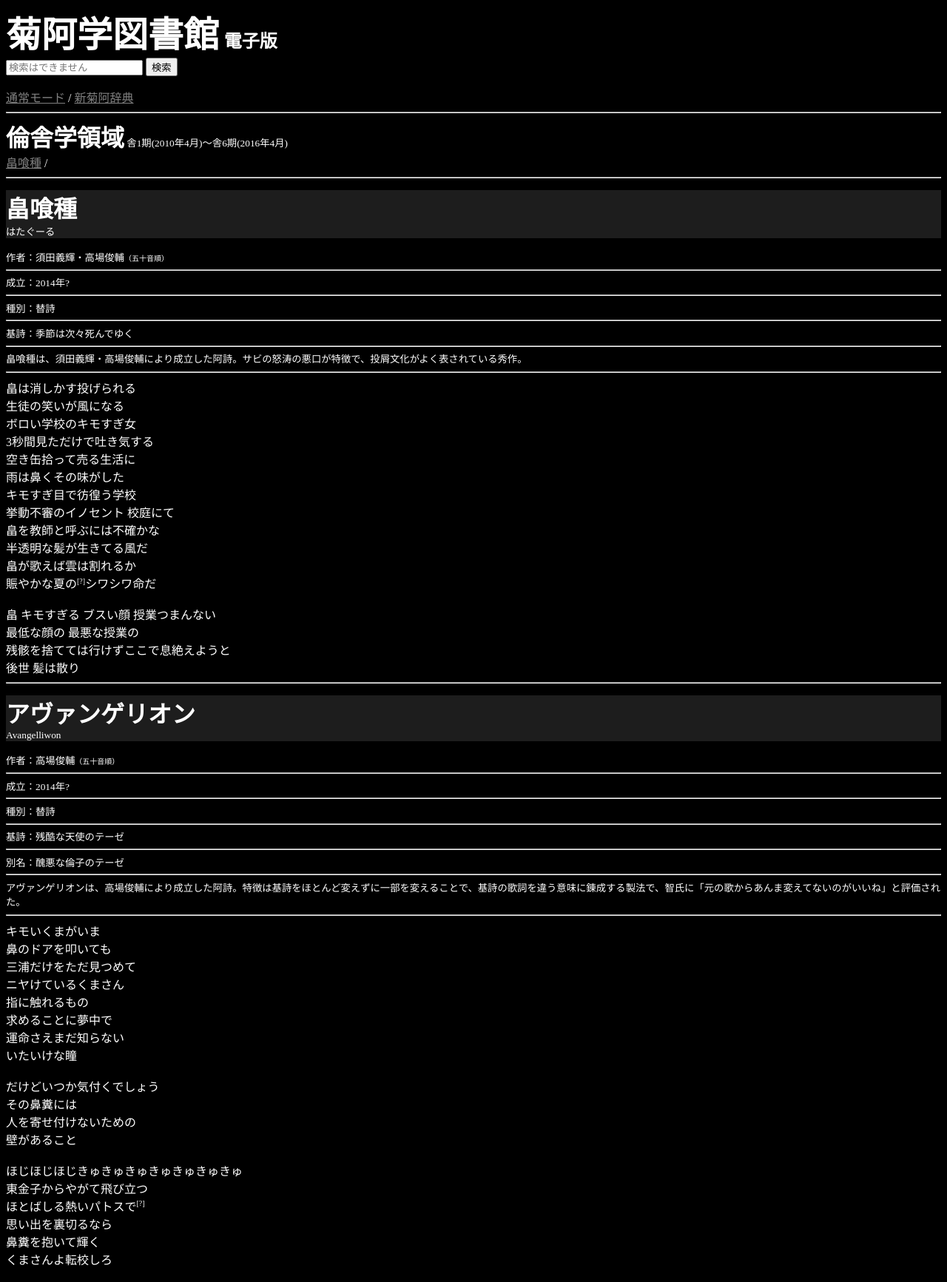
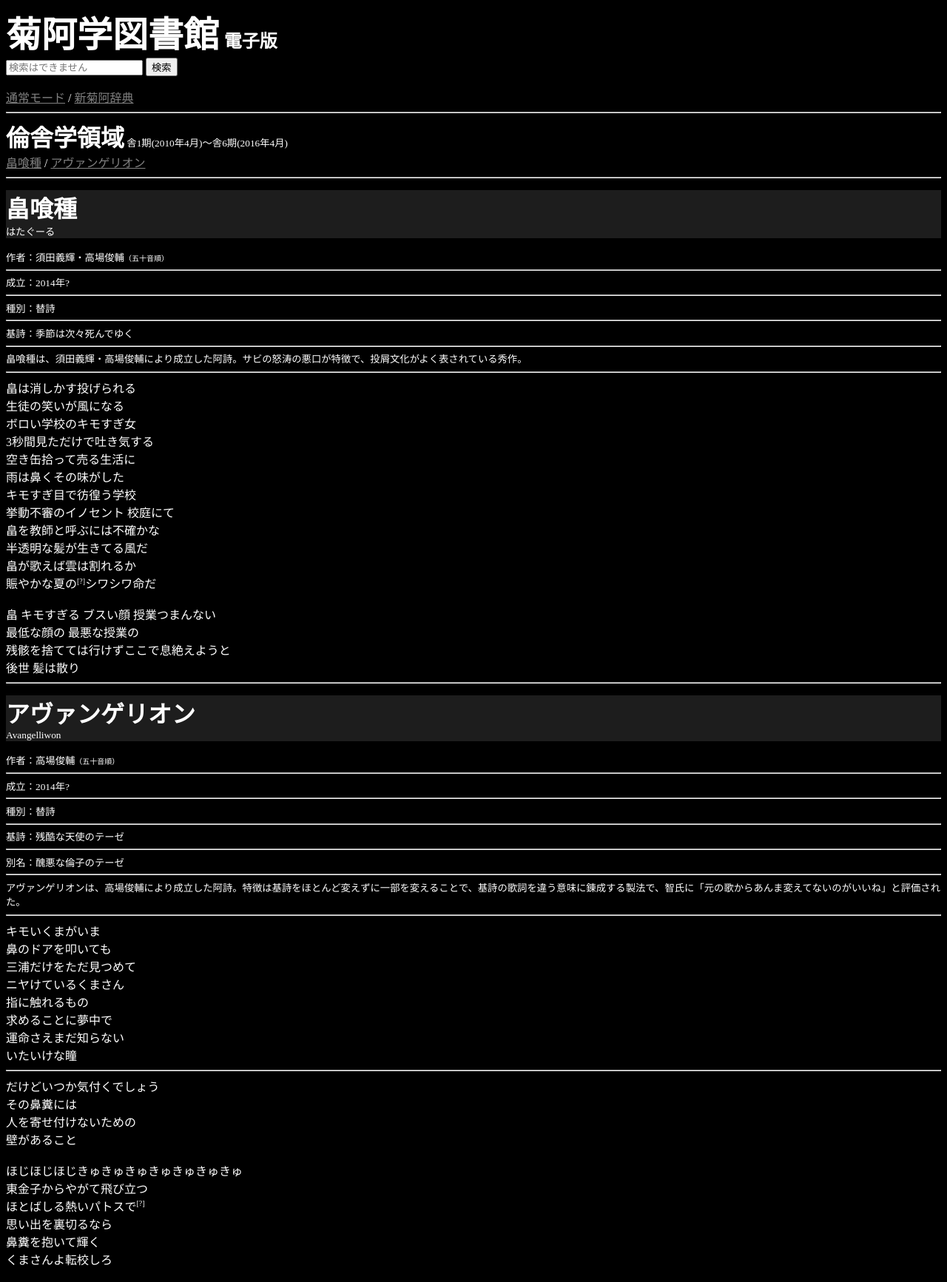
Before and after one commit to acs-ed/aviribrary_, a plain HTML site: page index.html in a window 1280 px wide. Shown: the top 1733 px of the page at 74% size. Drawn offline with Linux system fonts and the light colour scheme.

Commit message:
Update index.html

```diff
--- a/index.html
+++ b/index.html
@@ -15,7 +15,7 @@
 	<hr>
 
 <font size="6"><b>倫舎学領域</font></b><small>  舎1期(2010年4月)〜舎6期(2016年4月)</small><br>
-<a href="#Formhata">畠喰種</a> /
+<a href="#Formhata">畠喰種</a> / <a href="#Formava">アヴァンゲリオン</a>
 	<hr>
 <div id=Formhata></div>
 <p style="background-color:#1d1d1d;" ><b><font size="6">畠喰種</font></b> <br>
@@ -30,7 +30,7 @@
 畠は消しかす投げられる<br>生徒の笑いが風になる<br>ボロい学校のキモすぎ女<br>3秒間見ただけで吐き気する<br>空き缶拾って売る生活に<br>雨は鼻くその味がした<br>キモすぎ目で彷徨う学校<br>挙動不審のイノセント 校庭にて<br>畠を教師と呼ぶには不確かな<br>半透明な髪が生きてる風だ<br>畠が歌えば雲は割れるか<br>賑やかな夏の<sup><font size="1">[?]</sup></font>シワシワ命だ<br><br>畠 キモすぎる ブスい顔 授業つまんない<br>最低な顔の 最悪な授業の<br>残骸を捨てては行けずここで息絶えようと<br>後世 髪は散り<br>
 <hr>
 
-<div id=Formhata></div>
+<div id=Formava></div>
 <p style="background-color:#1d1d1d;" ><b><font size="6">アヴァンゲリオン</font></b> <br>
 	<small>Avangelliwon</small>
     <small></p>
@@ -51,7 +51,7 @@
 運命さえまだ知らない<br>
 いたいけな瞳<br>
 
-<br>
+<hr>
 
 だけどいつか気付くでしょう<br>
 その鼻糞には<br>
```
